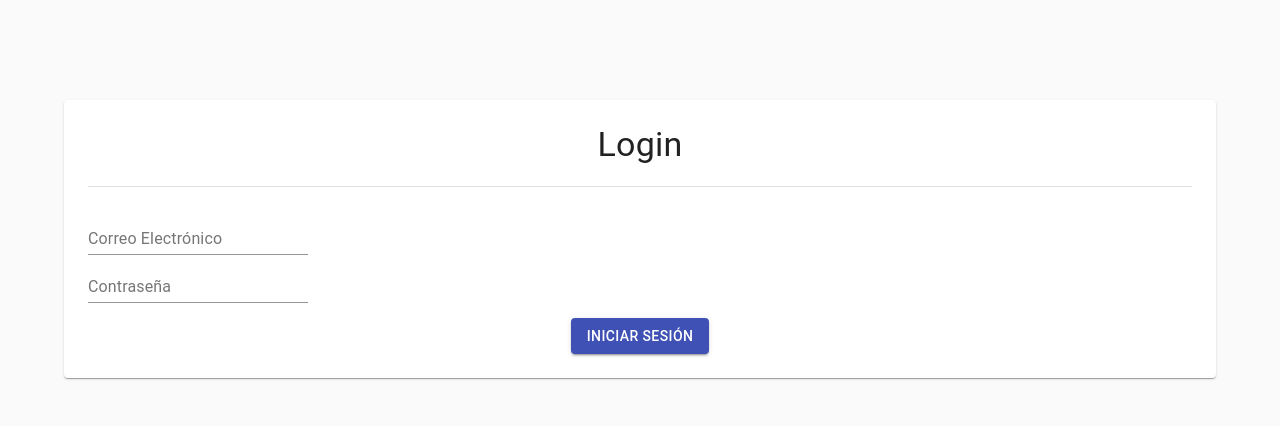
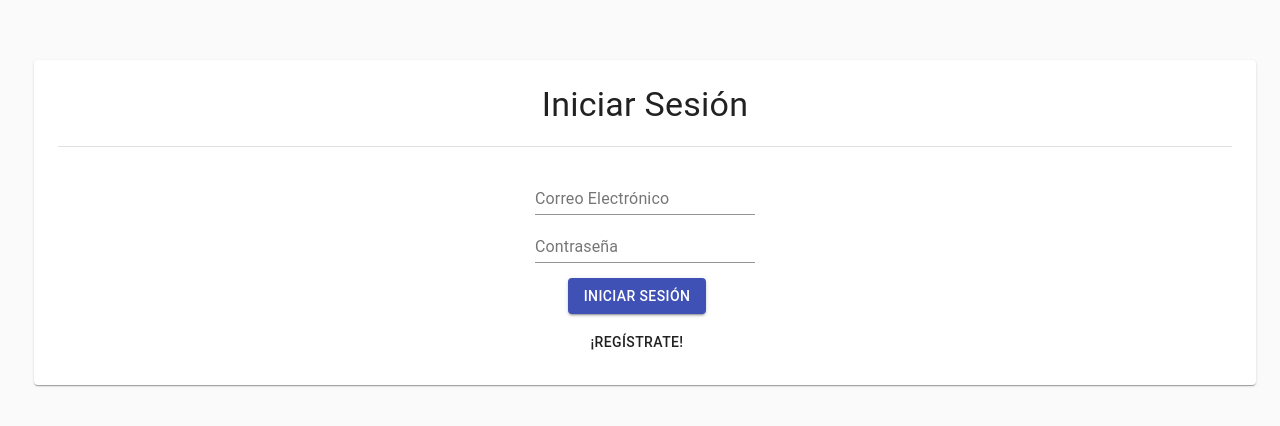
Before and after one commit to E-M-I/ldaw, a React (Create React App) app in the folder frontend/: page / in a window 1280 px wide. Shown: the top 426 px of the page. Built offline with nearby package versions, Linux system fonts and the light colour scheme.

Commit message:
Terminar interfaz login

```diff
--- a/frontend/public/index.html
+++ b/frontend/public/index.html
@@ -9,7 +9,7 @@
       name="description"
       content="Web site created using create-react-app"
     />
-    <link rel="apple-touch-icon" href="%PUBLIC_URL%/logo192.png" />
+    <link rel="apple-touch-icon" href="%PUBLIC_URL%/digitalgem.png" />
     <!--
       manifest.json provides metadata used when your web app is installed on a
       user's mobile device or desktop. See https://developers.google.com/web/fundamentals/web-app-manifest/
--- a/frontend/src/componentes/Login.js
+++ b/frontend/src/componentes/Login.js
@@ -11,8 +11,10 @@ const useStyles = makeStyles((theme)=>({
     marginTop: '60px'
   },
   pageContent: {
-    margin: theme.spacing(5),
-    padding: theme.spacing(3)
+    padding: theme.spacing(3),
+    minWidth: '10px',
+    marginLeft: '10px',
+    overflow: 'hidden'
   },
   title: {
     textAlign: 'center'
@@ -22,6 +24,7 @@ const useStyles = makeStyles((theme)=>({
     marginBottom: '20px'
   },
   button: {
+    marginRight: theme.spacing(2),
     textAlign: 'center',
     marginTop: '15px'
   }
@@ -56,17 +59,21 @@ function Login(props) {
       })
   }
 
+
   return (
     <div className={classes.container}>
       <CssBaseline/>
       <Container>
         <Paper className={classes.pageContent}>
-          <Typography variant='h4' className={classes.title}>Login</Typography>
+          <Typography variant='h4' className={classes.title}>Iniciar Sesión</Typography>
           <Divider className={classes.divider}/>
-          <TextField id='email' label='Correo Electrónico' value={email} onChange={handleEmail}/><br/>
-          <TextField id='password' label='Contraseña' value={password} onChange={handlePassword} type='password'/><br/>
+          <div style={{alignContent: 'center', textAlign: 'center'}}>
+            <TextField id='email' label='Correo Electrónico' value={email} onChange={handleEmail}/><br/>
+            <TextField id='password' label='Contraseña' value={password} onChange={handlePassword} type='password'/><br/>
+          </div>
           <div className={classes.button}>
-            <Button variant='contained' color='primary' onClick={handleLogin} >Iniciar Sesión</Button>
+            <Button variant='contained' color='primary' onClick={handleLogin} >Iniciar Sesión</Button><br/>
+            <Button  color='default' onClick={() => history.push('/register')} style={{marginTop: '10px'}}>¡Regístrate!</Button>
           </div>
         </Paper>
       </Container>
```
Also changed, not shown: frontend/public/digitalgem.png (added), 1 other file (tests, documents, lock files or other folders).
